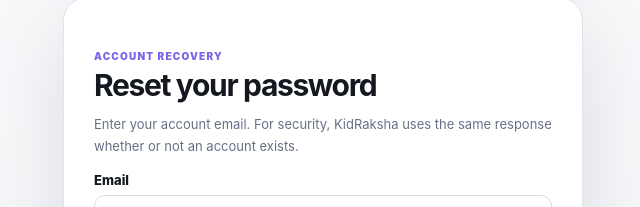
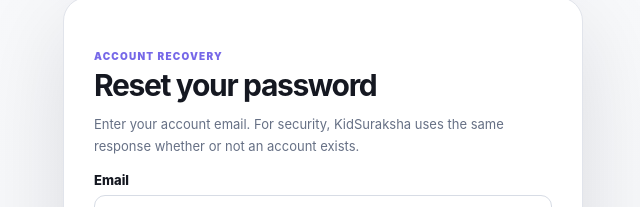
Before and after one commit to vardhanngg/KidRaksha-notification, a Next.js app in the folder apps/web/: page /forgot-password in a window 1280 px wide. Shown: the part 208-415 px from the top of the page, without its empty margins (317-957 px from the left). Built offline with nearby package versions, Linux system fonts and the light colour scheme.

Commit message:
branding: complete KidSuraksha rename

```diff
--- a/apps/web/app/forgot-password/page.tsx
+++ b/apps/web/app/forgot-password/page.tsx
@@ -15,5 +15,5 @@ export default function ForgotPasswordPage(){
     catch(err){ setError(err instanceof ApiError ? err.message : "We could not process the request right now."); }
     finally{ setBusy(false); }
   }
-  return <main className="authPage"><section className="authCard singleAuthCard"><div className="mobileAuthBrand"><Link href="/"><Brand/></Link></div><div className="authKicker">Account recovery</div><h1>Reset your password</h1><p className="muted">Enter your account email. For security, KidRaksha uses the same response whether or not an account exists.</p>{done?<div className="success" style={{marginTop:18}}>If an account exists for that email, a reset link has been sent. Check your inbox and spam folder.</div>:<form onSubmit={submit}><div className="field"><label htmlFor="reset-email">Email</label><input id="reset-email" className="input" type="email" autoComplete="email" value={email} onChange={e=>setEmail(e.target.value)} required maxLength={200}/></div>{error&&<div className="error" style={{marginTop:14}}>{error}</div>}<button className="btn accent" style={{width:"100%",marginTop:20}} disabled={busy}>{busy?"Sending…":"Send reset link"}</button></form>}<p className="small muted" style={{marginTop:20,textAlign:"center"}}><Link href="/login" className="accentLink">Back to log in</Link></p></section></main>;
+  return <main className="authPage"><section className="authCard singleAuthCard"><div className="mobileAuthBrand"><Link href="/"><Brand/></Link></div><div className="authKicker">Account recovery</div><h1>Reset your password</h1><p className="muted">Enter your account email. For security, KidSuraksha uses the same response whether or not an account exists.</p>{done?<div className="success" style={{marginTop:18}}>If an account exists for that email, a reset link has been sent. Check your inbox and spam folder.</div>:<form onSubmit={submit}><div className="field"><label htmlFor="reset-email">Email</label><input id="reset-email" className="input" type="email" autoComplete="email" value={email} onChange={e=>setEmail(e.target.value)} required maxLength={200}/></div>{error&&<div className="error" style={{marginTop:14}}>{error}</div>}<button className="btn accent" style={{width:"100%",marginTop:20}} disabled={busy}>{busy?"Sending…":"Send reset link"}</button></form>}<p className="small muted" style={{marginTop:20,textAlign:"center"}}><Link href="/login" className="accentLink">Back to log in</Link></p></section></main>;
 }
```
